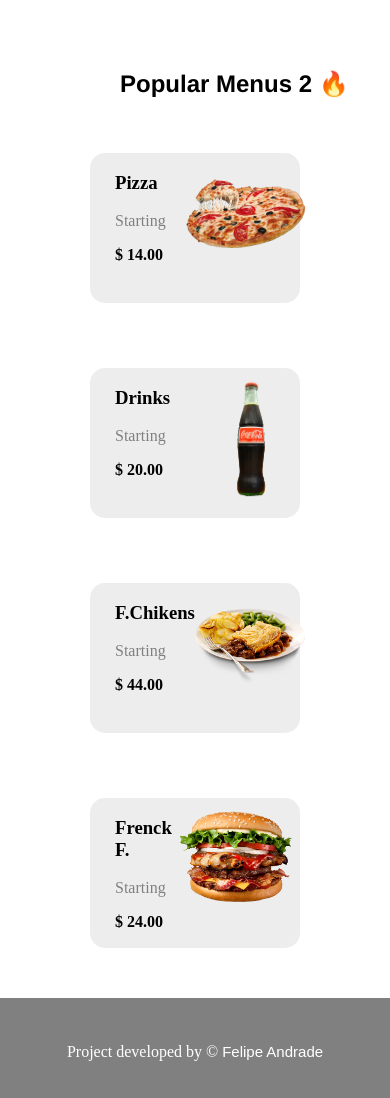
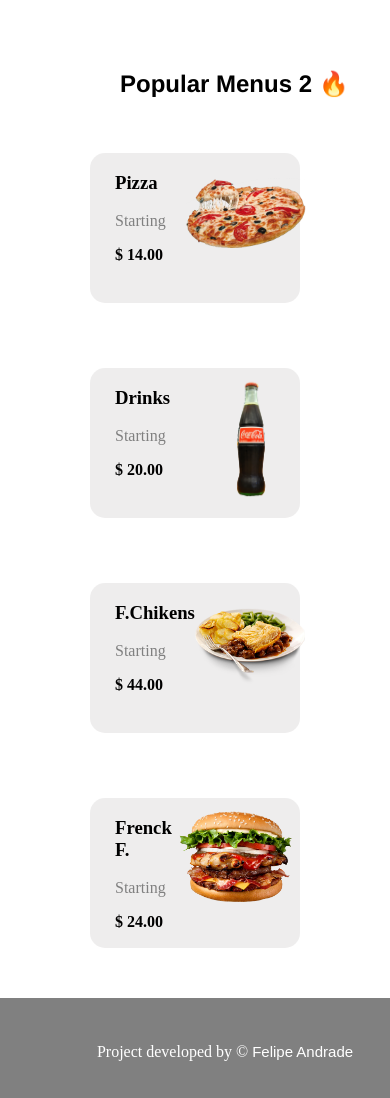
Before and after one commit to FelipeAndrade-dev-front/Project-landPage-food, a plain HTML site: page index.html in a window 390 px wide. Shown: the part 4209-5307 px from the top of the page. Drawn offline with Linux system fonts and the light colour scheme.

Commit message:
new commit responsive

```diff
--- a/style.css
+++ b/style.css
@@ -278,7 +278,9 @@ footer {
 
             margin-top: 40px;
         }
-
+        footer {
+            width: 450px;
+        }
 }
 
 /*medida para tablets e desck*/
```
Also changed, not shown: index.html (+1 -0 lines).
